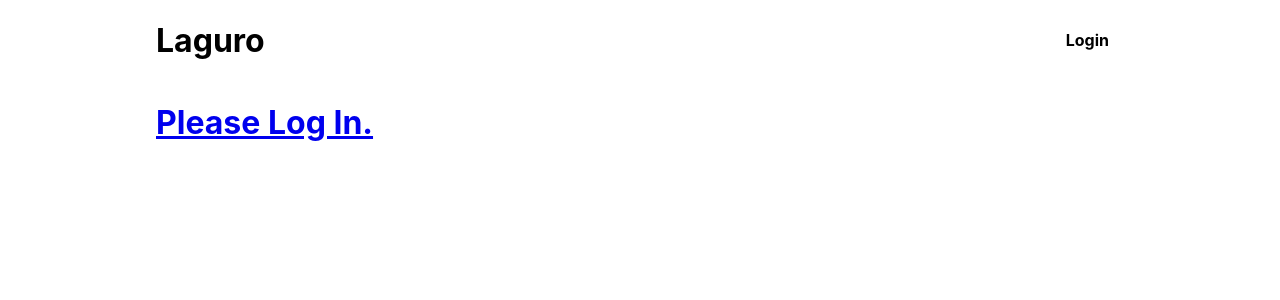
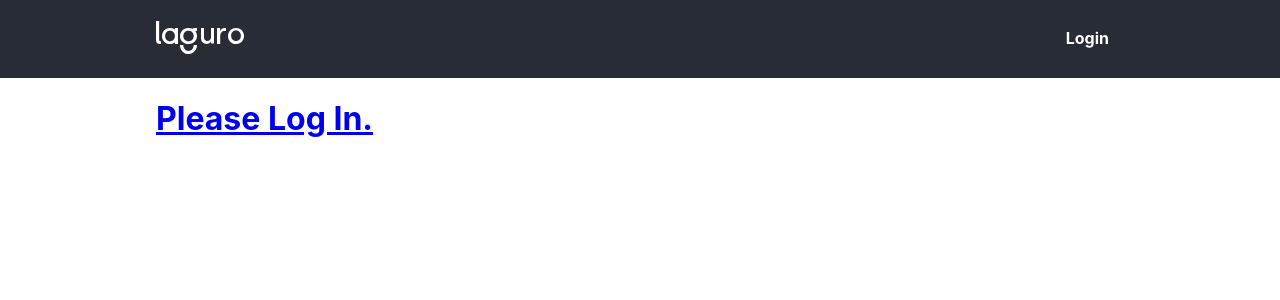
Before and after one commit to garyjzhao/laguro, a React (Create React App) app: page /App in a window 1280 px wide. Shown: the top 300 px of the page. Built offline with nearby package versions, Linux system fonts and the light colour scheme.

Commit message:
added logo and restyled header.js

```diff
--- a/src/components/Header.js
+++ b/src/components/Header.js
@@ -1,35 +1,57 @@
 import React, { Component } from "react";
 import styled from "styled-components";
+import { ReactComponent as Logo } from "../images/logo.svg";
+
+const FullDarkBg = styled.div`
+  background-color: var(--dark-bg);
+`;
 
 const Wrapper = styled.div`
   max-width: 1000px;
   width: 100%;
   margin: 0 auto;
-  padding: 0 16px;
+  padding: 16px;
   display: flex;
   justify-content: space-between;
   align-items: center;
   box-sizing: border-box;
+  color: #fff;
 
   a {
     text-decoration: none;
     font-size: 1em;
     font-weight: bold;
-    color: #000;
+    color: #fff;
     padding-bottom: 2px;
     margin-right: 15px;
     &:hover {
-      border-bottom: 2px solid #000;
+      border-bottom: 2px solid #fff;
       padding-bottom: 0;
     }
+    &#logo:hover {
+      border-bottom: 0;
+      padding-bottom: 2px;
+    }
+  }
+`;
+
+const LogoWrapper = styled.div`
+  max-width: 88px;
+  svg {
+    fill: black;
   }
 `;
 
 class Header extends Component {
   render() {
     return (
+      <FullDarkBg>
         <Wrapper>
-        <h1>Laguro</h1>
+          <a href="/App" id="logo">
+            <LogoWrapper>
+              <Logo />
+            </LogoWrapper>
+          </a>
           {this.props.isLoggedIn ? (
             <div>
               <a href="/App">My X-Rays</a>
@@ -41,6 +63,7 @@ class Header extends Component {
             <a href="/">Login</a>
           )}
         </Wrapper>
+      </FullDarkBg>
     );
   }
 }
```
Also changed, not shown: src/images/logo.svg (added). Lines whose indentation alone changed are shown as unchanged.
